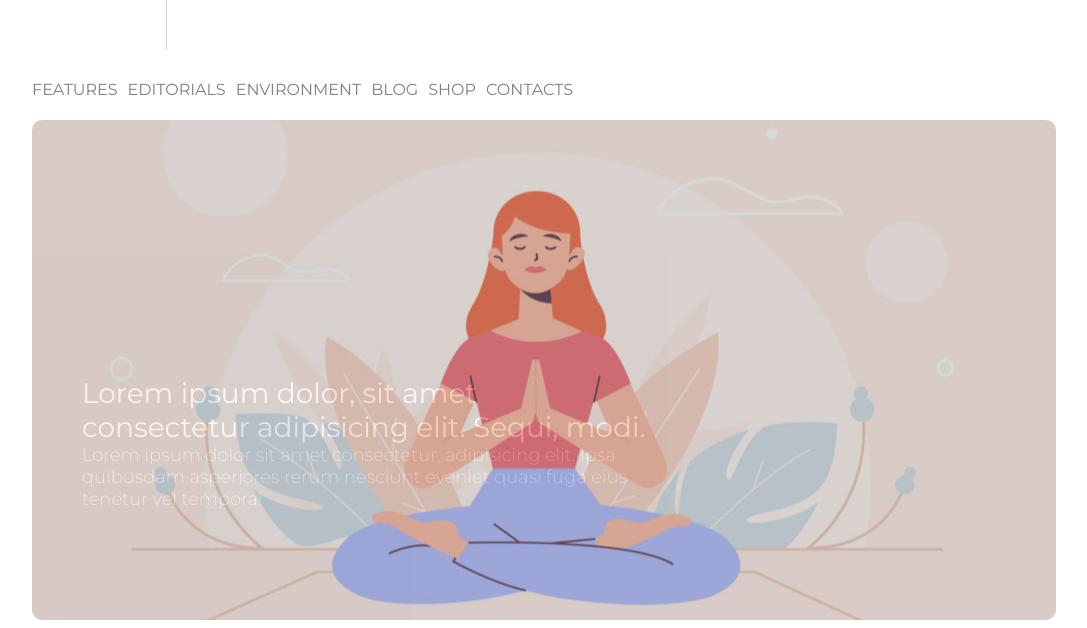
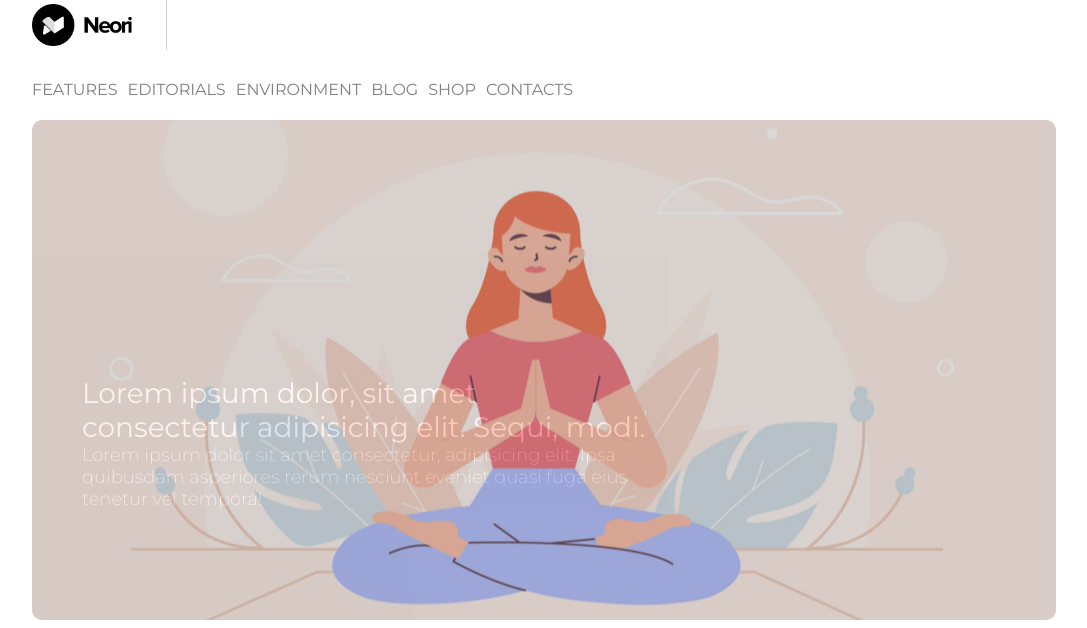
Before and after one commit to GiuliaSossai/htmlcss-wp, a plain HTML site: page index.html in a window 1280 px wide. Shown: the top 628 px of the page, without its empty margins (96-1183 px from the left). Drawn offline with Linux system fonts and the light colour scheme.

Commit message:
sistemazione path logo-img

```diff
--- a/assets/css/style.css
+++ b/assets/css/style.css
@@ -39,7 +39,7 @@ header .top {
 .logo {
   width: 100px;
   height: 50px;
-  background-image: url("../css/img/logo.png");
+  background-image: url("../img/logo.png");
   background-position: left;
   background-repeat: no-repeat;
   background-size: contain;
```
